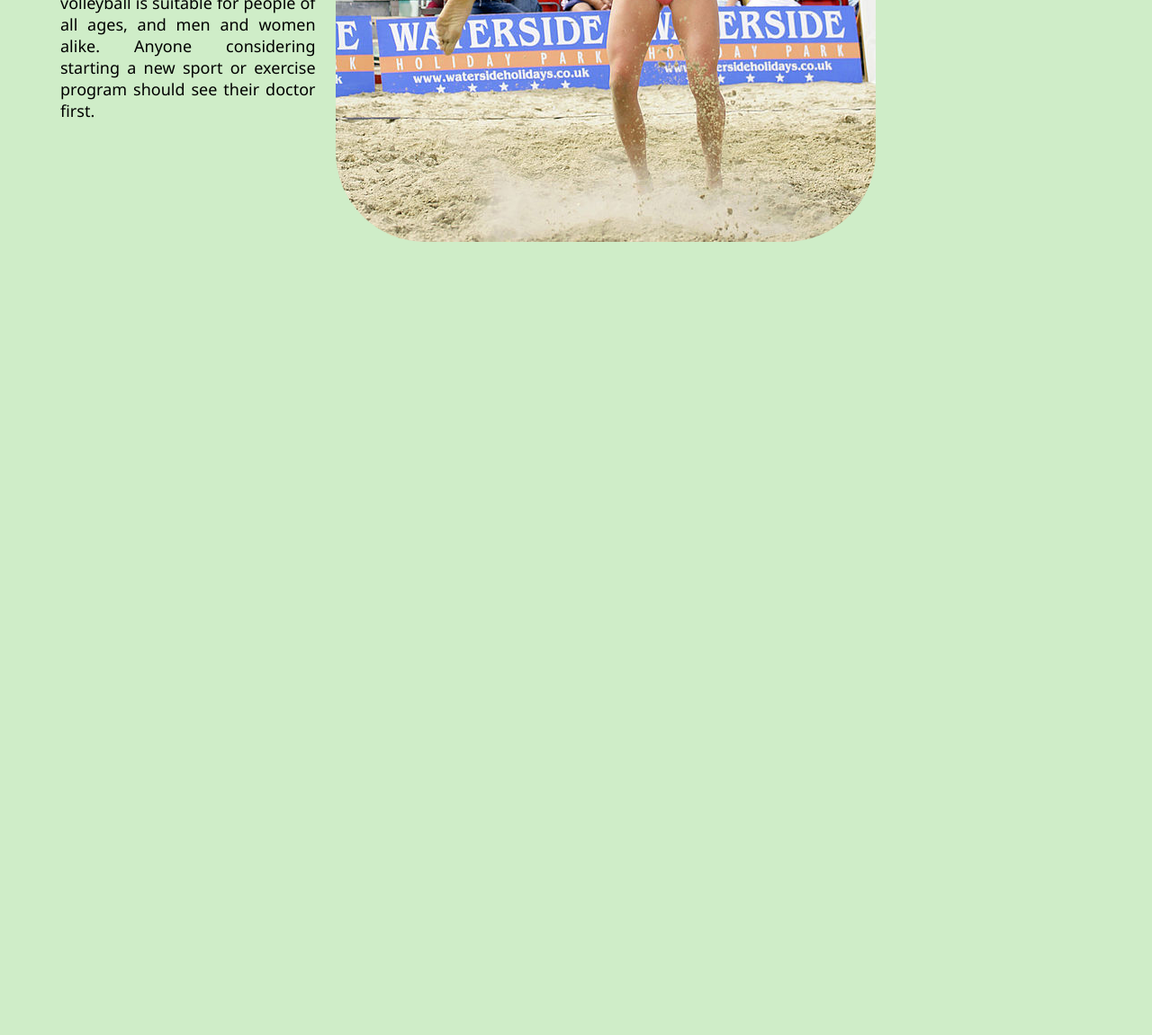
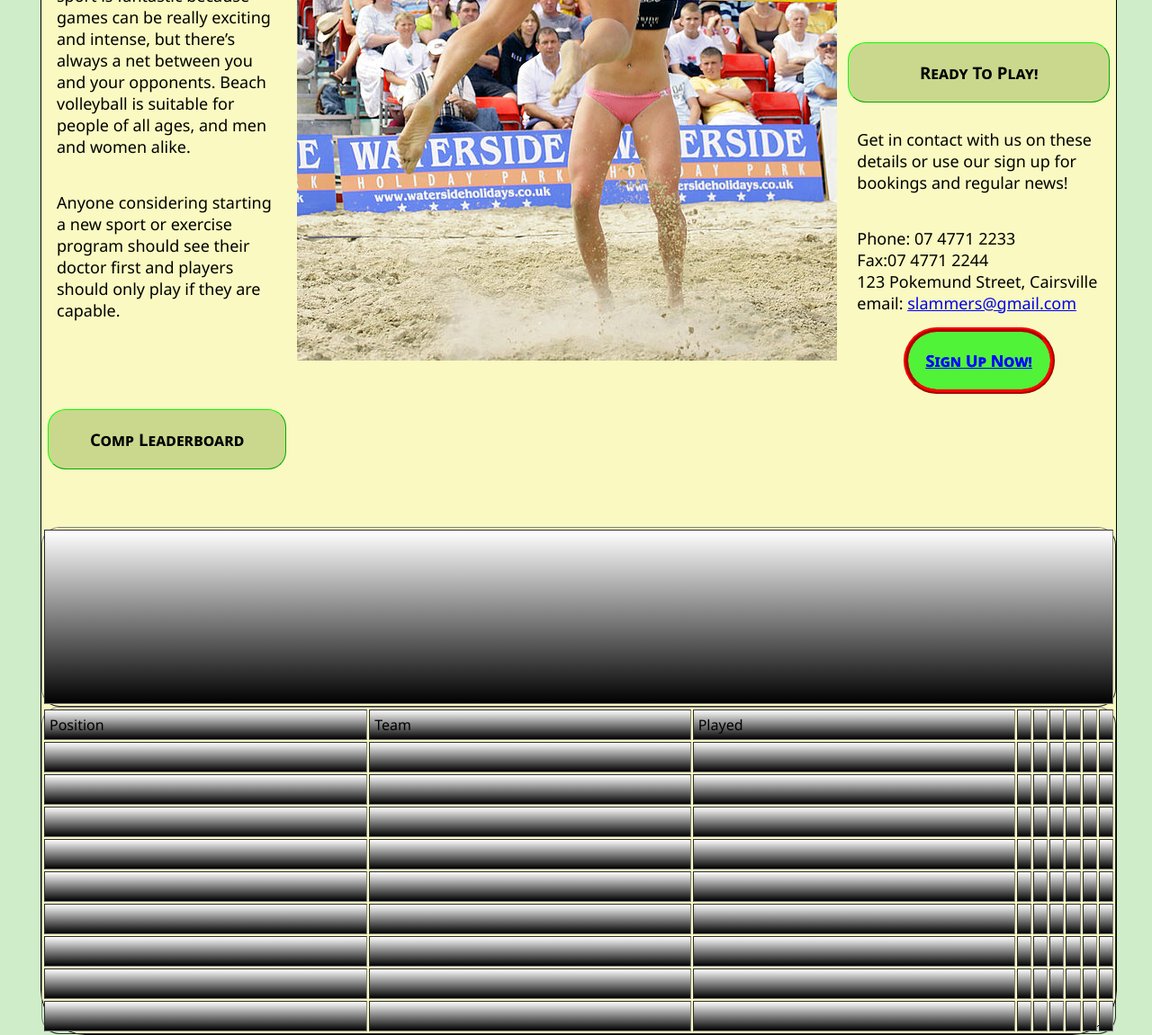
Before and after one commit to mitchell-hardy/CP1406-Assignment-1, a plain HTML site: page Assignment 1/index.html in a window 1280 px wide. Shown: the part 898-2049 px from the top of the page at 90% size. Before the commit the page ends 1184 px from the top, so only its background shows below. Drawn offline with Linux system fonts and the light colour scheme.

Commit message:
Progress update commint
Continued layout and content setups for index. Commenced creation of leader board table. Made changes in HTML to use classes for content and headings for uniformity.

```diff
--- a/Assignment 1/index.html
+++ b/Assignment 1/index.html
@@ -13,29 +13,203 @@
     <tr>
       <td><img src="logo.png" width="200" height="133" alt=""/></td>
       <td><h1>Slammers<br> Beach  Volleyball</h1></td>
-      <td><a href="#">Sign Up Now!</a></td>
+      <td><table width="100%" border="0">
+  <tbody>
+    <tr>
+      <td>  <a id="signUp" href="#">Sign Up Now!</a></td>
+    </tr>
+    <tr>
+      <td>
+
+
+      </td>
+    </tr>
+  </tbody>
+</table>
+
+
+    </td>
     </tr>
   </tbody>
 </table>
 </header>
-<div id="main"><table width="100%" border="0">
+<div class="content">
+    <h4>Come and Play Beach Volleyball with us Today! Fun for all the family!</h4>
+
+</div>
+<div class="content" id ="main">
+
+<table width="100%" border="0">
+  <tbody>
+
+      <td>     <h3 class="contentHeading">Who Can Play?</h3>
+
+     	<p> There are 800 million players worldwide who play volleyball at least once a week. Volleyball is a sport that is safe, fun and does not require extreme fitness. Since you don’t have to move around the court too much, it’s great for people who want a low-impact sport that will help them get fit without pushing them to their limit. For those who are a bit more competitive, the sport is fantastic because games can be really exciting and intense, but there’s always a net between you and your opponents.
+Beach volleyball is suitable for people of all ages, and men and women alike.</p>
+     	<p>Anyone considering starting a new sport or exercise program should see their doctor first and players should only play if they are capable.</p>
+     	<p><h3 class="contentHeading">Comp Leaderboard</h3>
+
+
+
+     	</p>
+     	</td>
+      <td><img src="600px-Beach_Volleyball_Classic_2007_(1444259070).jpg" width="600" height="900" alt=""/></td>
+
+
+    	<td><h3 class ="contentHeading">Announcements</h3>
+
+    	<ul>
+		<p>During August only, you can purchase 4 drinks for the price of 3 at the bar.</p>
+		<p>New teams get a 20% discount on registration for the next season.</p>
+		<p>Slammers Tournament: Get your nominations in now for the next 4-a-side weekend competition.
+			New season starts August 21st.</p>
+	</ul>
+    	<h3 class="contentHeading">Ready To Play!</h3>
+    	<p>Get in contact with us on these details or use our sign up for bookings and regular news!</p>
+    	<p>Phone: 07 4771 2233<br>Fax:07 4771 2244<br>123 Pokemund Street, Cairsville<br>email: <a href="mailto:slammers@gmail.com?Subject=Beach VolleyBall Enquiry" target="_top">slammers@gmail.com</a></p>
+			<p id="contentSignUp"><a id="signUp" href="#">Sign Up Now!</a></p>
+
+
+    	</td>
+
+
+
+  </tbody>
+
+  <table class = "leaderBoard" width="100%" border="1">
   <tbody>
     <tr>
-     <td>
-     <h2>Fun for all the family!</h2>
-     	<h3>Who Can Play</h3>
-     	<p> There are 800 million players worldwide who play volleyball at least once a week. Volleyball is a sport that is safe, fun and does not require extreme fitness. Since you don’t have to move around the court too much, it’s great for people who want a low-impact sport that will help them get fit without pushing them to their limit. For those who are a bit more competitive, the sport is fantastic because games can be really exciting and intense, but there’s always a net between you and your opponents.
-Beach volleyball is suitable for people of all ages, and men and women alike.
-Anyone considering starting a new sport or exercise program should see their doctor first.
-</p>
-     </td>
-      <td><img src="600px-Beach_Volleyball_Classic_2007_(1444259070).jpg" width="600" height="900" alt=""/></td>
-      <td></td>
+      <td></table>
+<table class = "leaderBoard" width="100%" border="1">
+  <tbody>
 
+    <tr>
+      <td>Position </td>
+      <td>Team </td>
+      <td>Played </td>
+      <td>&nbsp;</td>
+      <td>&nbsp;</td>
+      <td>&nbsp;</td>
+      <td>&nbsp;</td>
+      <td>&nbsp;</td>
+      <td>&nbsp;</td>
+    </tr>
+    <tr>
+      <td>&nbsp;</td>
+      <td>&nbsp;</td>
+      <td>&nbsp;</td>
+      <td>&nbsp;</td>
+      <td>&nbsp;</td>
+      <td>&nbsp;</td>
+      <td>&nbsp;</td>
+      <td>&nbsp;</td>
+      <td>&nbsp;</td>
+    </tr>
+    <tr>
+      <td>&nbsp;</td>
+      <td>&nbsp;</td>
+      <td>&nbsp;</td>
+      <td>&nbsp;</td>
+      <td>&nbsp;</td>
+      <td>&nbsp;</td>
+      <td>&nbsp;</td>
+      <td>&nbsp;</td>
+      <td>&nbsp;</td>
+    </tr>
+    <tr>
+      <td>&nbsp;</td>
+      <td>&nbsp;</td>
+      <td>&nbsp;</td>
+      <td>&nbsp;</td>
+      <td>&nbsp;</td>
+      <td>&nbsp;</td>
+      <td>&nbsp;</td>
+      <td>&nbsp;</td>
+      <td>&nbsp;</td>
+    </tr>
+    <tr>
+      <td>&nbsp;</td>
+      <td>&nbsp;</td>
+      <td>&nbsp;</td>
+      <td>&nbsp;</td>
+      <td>&nbsp;</td>
+      <td>&nbsp;</td>
+      <td>&nbsp;</td>
+      <td>&nbsp;</td>
+      <td>&nbsp;</td>
+    </tr>
+    <tr>
+      <td>&nbsp;</td>
+      <td>&nbsp;</td>
+      <td>&nbsp;</td>
+      <td>&nbsp;</td>
+      <td>&nbsp;</td>
+      <td>&nbsp;</td>
+      <td>&nbsp;</td>
+      <td>&nbsp;</td>
+      <td>&nbsp;</td>
+    </tr>
+    <tr>
+      <td>&nbsp;</td>
+      <td>&nbsp;</td>
+      <td>&nbsp;</td>
+      <td>&nbsp;</td>
+      <td>&nbsp;</td>
+      <td>&nbsp;</td>
+      <td>&nbsp;</td>
+      <td>&nbsp;</td>
+      <td>&nbsp;</td>
+    </tr>
+    <tr>
+      <td>&nbsp;</td>
+      <td>&nbsp;</td>
+      <td>&nbsp;</td>
+      <td>&nbsp;</td>
+      <td>&nbsp;</td>
+      <td>&nbsp;</td>
+      <td>&nbsp;</td>
+      <td>&nbsp;</td>
+      <td>&nbsp;</td>
+    </tr>
+    <tr>
+      <td>&nbsp;</td>
+      <td>&nbsp;</td>
+      <td>&nbsp;</td>
+      <td>&nbsp;</td>
+      <td>&nbsp;</td>
+      <td>&nbsp;</td>
+      <td>&nbsp;</td>
+      <td>&nbsp;</td>
+      <td>&nbsp;</td>
+    </tr>
+    <tr>
+      <td>&nbsp;</td>
+      <td>&nbsp;</td>
+      <td>&nbsp;</td>
+      <td>&nbsp;</td>
+      <td>&nbsp;</td>
+      <td>&nbsp;</td>
+      <td>&nbsp;</td>
+      <td>&nbsp;</td>
+      <td>&nbsp;</td>
+    </tr>
+  </tbody>
+</table></td>
     </tr>
   </tbody>
 </table>
- </div>
+
+
+
+
+	 </div>
+
+
+
+
+
+
+
 
 </body>
 </html>
--- a/Assignment 1/mainstyles.css
+++ b/Assignment 1/mainstyles.css
@@ -12,43 +12,23 @@ body {
 
 
 
+
 #header  {
-	width: auto;
+	width: 100%;
 	height: 200px;
 	border-radius: 200px;
 	border-style: groove;
 	border-color: #2E260F;
 	background-image: url(header%20background.jpg);
 }
+
 #header table  {
 	height: 200px;
-	text-align: left;
-}
-#main table {
 	text-align: center;
-	margin: 20px;
-	min-width: 50%;
-}
-#main img {
-	border-radius: 100px;
-	min-width: 0px;
 }
 
 
-tbody tr td {
-	width: 30%;
-
-
-
-
-
-
-	opacity:
-; 					padding: 10px;
-	text-align: center;
-	min-width: 30%;
-}
-tr td a {
+#signUp    {
 	width: 150px;
 	height: 100px;
 	border: 5px ridge #FF0004;
@@ -62,13 +42,64 @@ tr td a {
 	padding-bottom: 20px;
 	background-color: #51F339;
 	text-shadow: 0px 0px #0A00FF;
-	text-align: center;
 	color: #0005FF;
 	font-style: normal;
 	font-variant: small-caps;
 	font-weight: bolder;
 	font-size: large;
 }
+.leaderBoard    {
+	border-radius: 20px;
+
+
+}
+.leaderBoard td {
+	background-image: -webkit-linear-gradient(270deg,rgba(255,255,255,1.00) 0%,rgba(1,1,1,1.00) 100%);
+	background-image: -moz-linear-gradient(270deg,rgba(255,255,255,1.00) 0%,rgba(1,1,1,1.00) 100%);
+	background-image: -o-linear-gradient(270deg,rgba(255,255,255,1.00) 0%,rgba(1,1,1,1.00) 100%);
+	background-image: linear-gradient(180deg,rgba(255,255,255,1.00) 0%,rgba(1,1,1,1.00) 100%);
+	width: 50%;
+}
+.leaderBoard tr {
+	background-image: -webkit-linear-gradient(270deg,rgba(255,255,255,1.00) 0%,rgba(1,1,1,1.00) 100%);
+	background-image: -moz-linear-gradient(270deg,rgba(255,255,255,1.00) 0%,rgba(1,1,1,1.00) 100%);
+	background-image: -o-linear-gradient(270deg,rgba(255,255,255,1.00) 0%,rgba(1,1,1,1.00) 100%);
+	background-image: linear-gradient(180deg,rgba(255,255,255,1.00) 0%,rgba(1,1,1,1.00) 100%);
+	width: 50%;
+}
+
+
+
+#contentSignUp {
+	text-align: center;
+}
+
+.content  {
+	border-radius: 50px;
+	background-color: #F9F9C1;
+	border: thin solid #000000;
+	margin: 10px;
+	text-align: center;
+}
+
+.contentHeading  {
+	background-color: #CAD88D;
+	border: thin outset #0AFF00;
+	padding: 20px;
+	border-radius: 20px;
+	font-variant: small-caps;
+	margin-top: 50px;
+}
+
+#main td {
+	width: 33%;
+	vertical-align: top;
+	padding: 5px;
+	text-align: left;
+}
+
+
+
 h1 {
 	font-style: normal;
 	font-variant: small-caps;
@@ -76,15 +107,36 @@ h1 {
 	font-size: 40px;
 }
 
+
+
+
+
+
+
 h2 {
 	word-spacing: normal;
 	font-variant: small-caps;
 	text-transform: capitalize;
+	text-align: center;
+	vertical-align: middle;
+}
+h3 {
+	text-align: center;
+}
+h4 {
+	text-align: center;
+	color: #1200FF;
+	font-size: xx-large;
 }
 
+
+
+
+
 p {
-	text-align: justify;
 	font-size: large;
 	min-height: 0px;
 	min-width: 30%;
+	padding: 10px;
+	text-align: left;
 }
```
